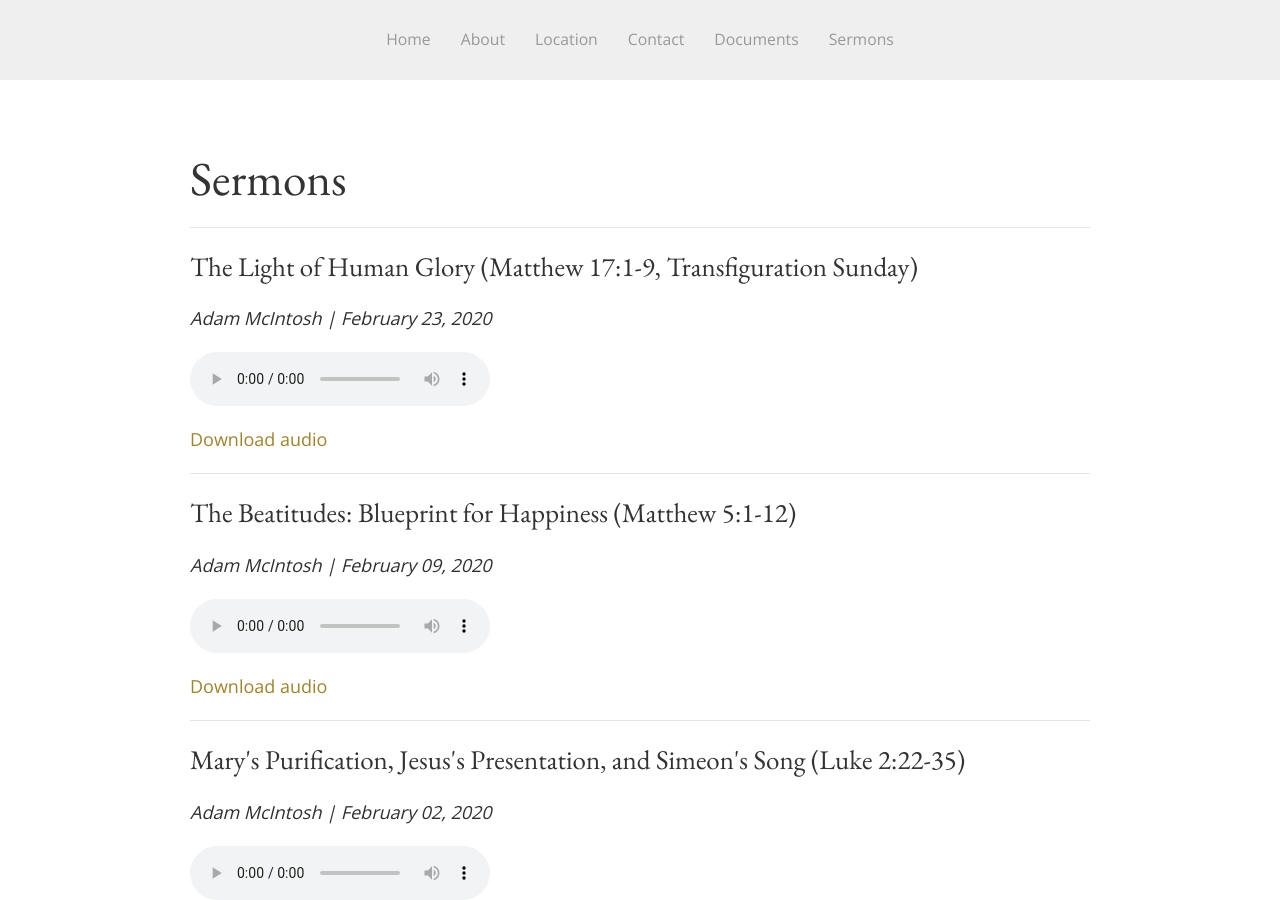
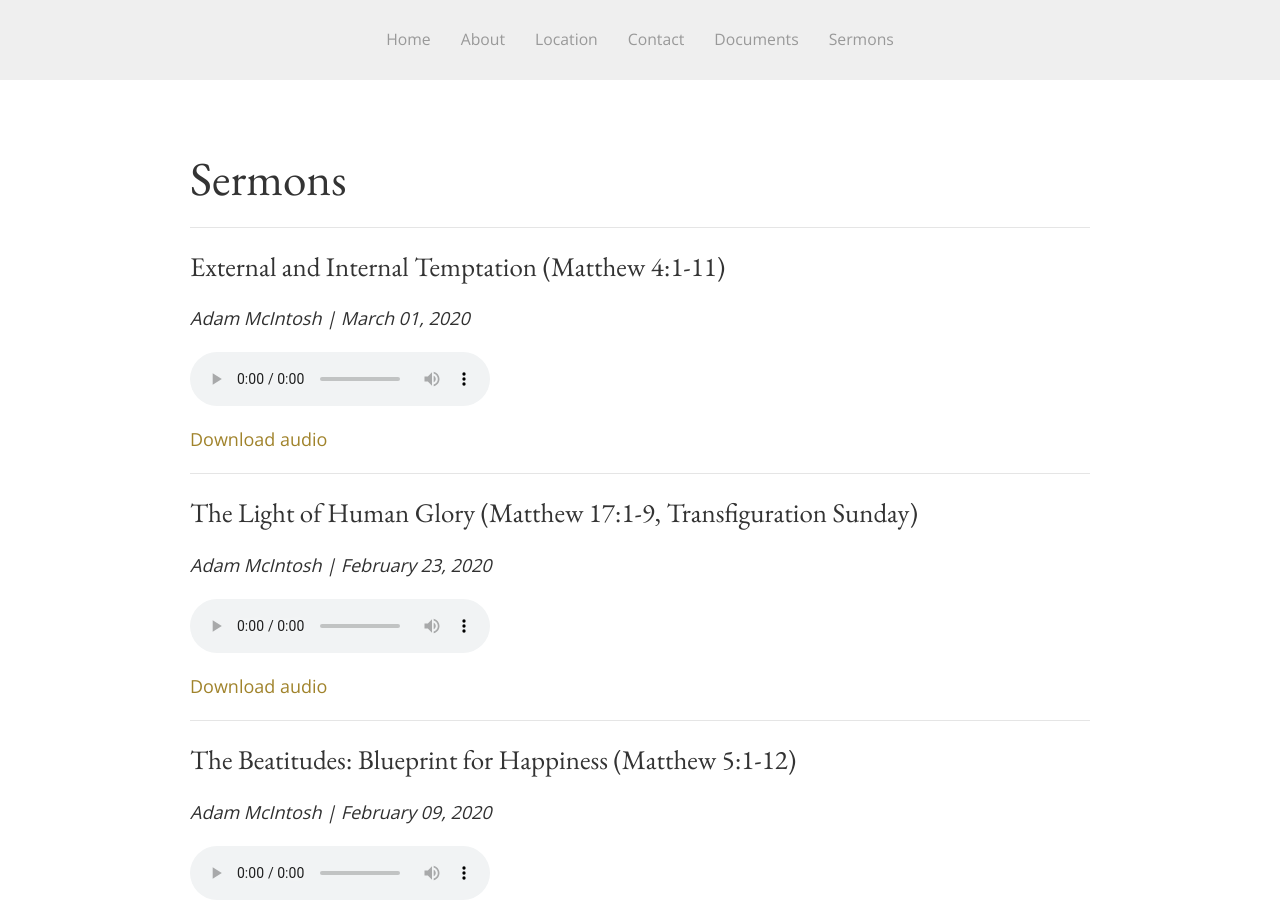
Before and after one commit to SaintDavidsChurch/website, a Jekyll site: the page built from sermons.html, in a window 1280 px wide and 900 px high. Built offline with Jekyll 4.4.1, drawn with Linux system fonts in a browser that asks for light colours.

Commit message:
Updated by InferCMS

```diff
--- a/_data/sermons.yml
+++ b/_data/sermons.yml
@@ -54,3 +54,7 @@
   date: '2020-02-23'
   preacher: Adam McIntosh
   audio_file: https://saintdavids.church/assets/sermons/Adam-McIntosh_Feb23-2020_Matt17.1-9_Transfig.mp3
+- title: External and Internal Temptation (Matthew 4:1-11)
+  date: '2020-03-01'
+  preacher: Adam McIntosh
+  audio_file: https://saintdavids.church/assets/sermons/Adam-McIntosh_March1-2020_Matt4.1-11.mp3
```
